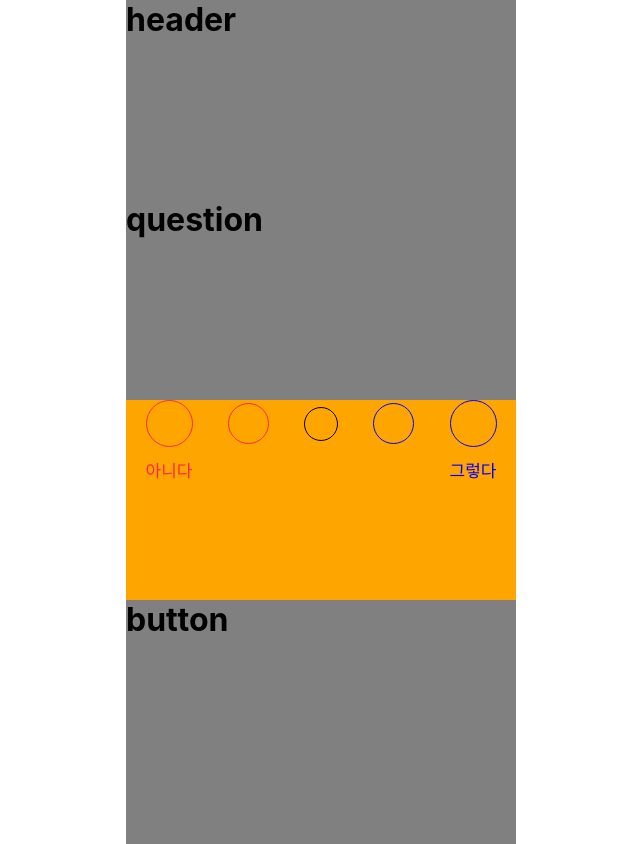
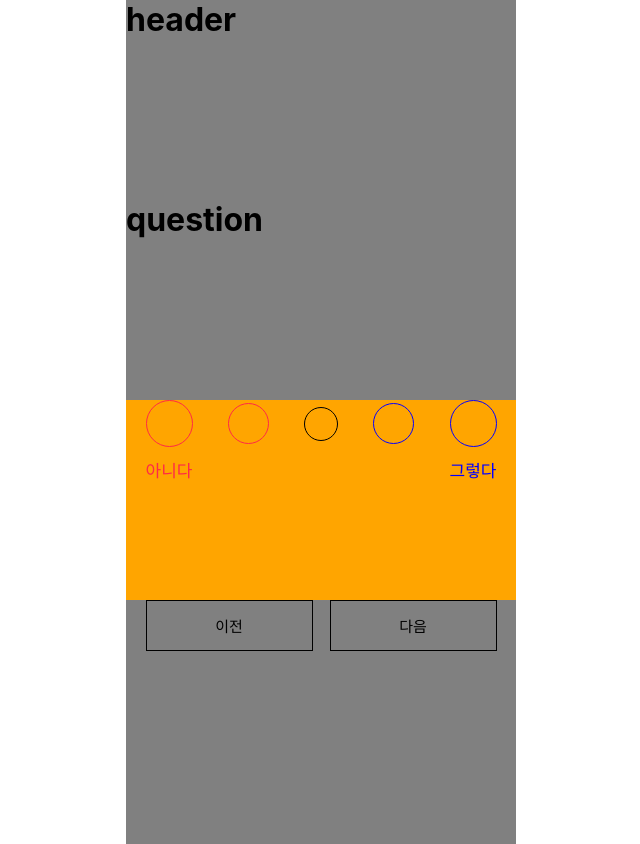
Before and after one commit to Club-PARD/UJaCha_WEB, a React (Create React App) app: page /test in a window 1280 px wide. Shown: the whole page, without its empty margins (319-959 px from the left). Built offline with nearby package versions, Linux system fonts and the light colour scheme.

Commit message:
feat : TestPage 테스트 질문 버튼 구현

```diff
--- a/src/Pages/TestPage/Components/TestPageAnswer.js
+++ b/src/Pages/TestPage/Components/TestPageAnswer.js
@@ -10,7 +10,7 @@ function TestPageAnswer() {
     };
 
     useEffect(() => {
-        console.log(selectedButtonIndex);
+        console.log("selectedButtonIndex", selectedButtonIndex);
     }, [selectedButtonIndex]);
 
     return (
--- a/src/Pages/TestPage/Components/TestPageButton.js
+++ b/src/Pages/TestPage/Components/TestPageButton.js
@@ -1,16 +1,66 @@
 import styled from "styled-components";
-import { Container } from "../../../Layout/Layout";
+import {Container} from "../../../Layout/Layout";
+import {useEffect, useState} from "react";
 
 function TestPageButton() {
+
+    const [questionCount, setQuestionCount] = useState(1);
+
+    useEffect(() => {
+        console.log("questionCount", questionCount);
+    }, [questionCount]);
+
+    const handleDecreaseQuestionCount = () => {
+        if (questionCount === 1) {
+            alert("첫 페이지입니다.");
+        } else {
+            setQuestionCount(questionCount - 1);
+        }
+    }
+
+    const handleIncreaseQuestionCount = () => {
+        if (questionCount === 10) {
+            alert("마지막 페이지입니다.");
+        } else {
+            setQuestionCount(questionCount + 1);
+        }
+    }
     return (
         <TestPageButtonContainer>
-            <h1>button</h1>
+            <WrapperButton>
+                <Button onClick={handleDecreaseQuestionCount}>이전</Button>
+                <Button onClick={handleIncreaseQuestionCount}>다음</Button>
+            </WrapperButton>
         </TestPageButtonContainer>
     );
 }
 
 const TestPageButtonContainer = styled(Container)`
     height : 200px;
+
+    display: flex;
+    justify-content: center;
 `;
 
+const WrapperButton = styled.div `
+    width: 90%;
+
+    display: flex;
+    justify-content: space-between;
+`
+
+const Button = styled.button `
+    width : 167px;
+    height : 51px;
+
+    font-size: 15px;
+
+    background : none;
+    border : 1px solid black;
+
+    &:hover{
+        opacity: 50%;
+        background-color: #00000050;
+    }
+`;
 export default TestPageButton;
```
